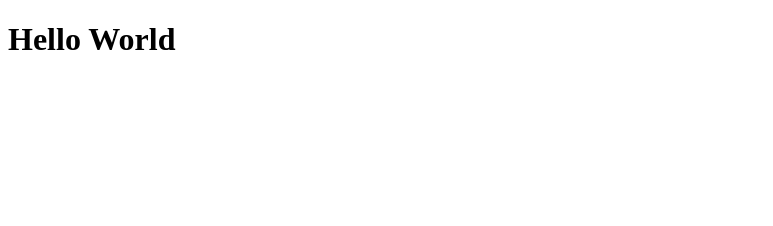
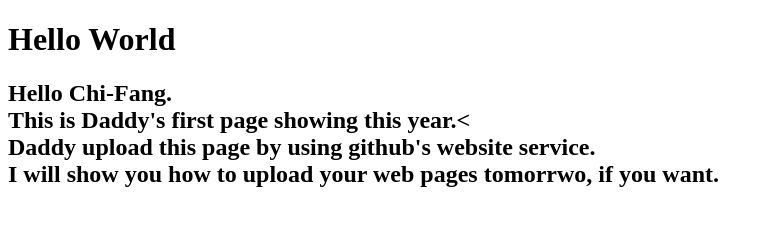
Before and after one commit to samyly/samyly.github.io, a plain HTML site: page index.html in a window 1280 px wide. Shown: the whole page, without its empty margins (0-773 px from the left). Drawn offline with Linux system fonts and the light colour scheme.

Commit message:
Add files via upload

```diff
--- a/index.html
+++ b/index.html
@@ -6,5 +6,10 @@
   </head>
   <body>
     <h1>Hello World</h1>
+      <h2>Hello Chi-Fang. <br>
+        This is Daddy's first page showing this year.<<br>
+        Daddy upload this page by using github's website service.<br>
+        I will show you how to upload your web pages tomorrwo, if you want.
+      </h2>
   </body>
 </html>
```
